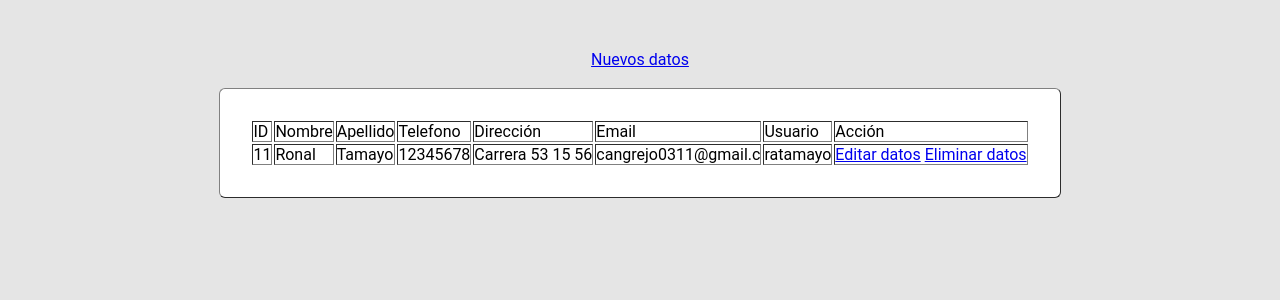
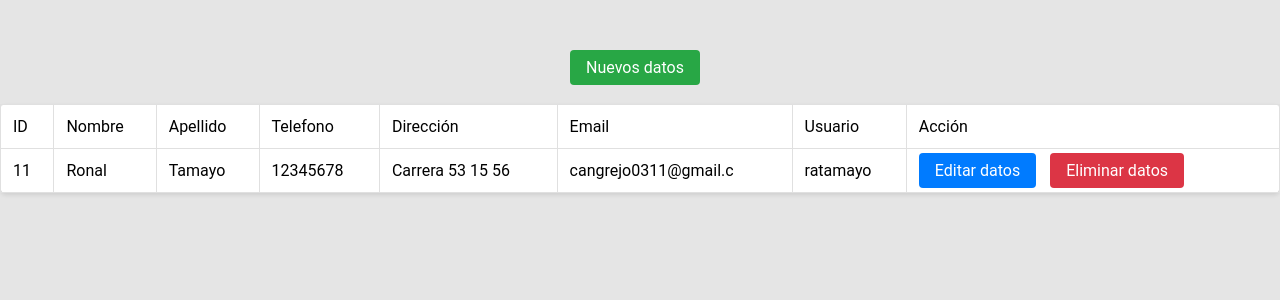
Before and after one commit to AlanOssaG/fundamentosweb, a PHP site: page / in a window 1280 px wide. Shown: the top 300 px of the page. Run offline with PHP 8.4, Linux system fonts and the light colour scheme; data comes from the database, SQL or seed files in the repository; some libraries are stand-ins or nearby versions.

Commit message:
Update style.css

```diff
--- a/formdatabase/view/style.css
+++ b/formdatabase/view/style.css
@@ -11,7 +11,7 @@ body {
   align-items: center;
   margin-top: 50px;
   background: #e5e5e5;
-    font-family: 'Roboto', sans-serif;
+  font-family: "Roboto", sans-serif;
 }
 
 .alert {
@@ -34,7 +34,8 @@ body {
   background: #e55961;
 }
 
-form, .container {
+form,
+.container {
   position: relative;
   background: #fff;
   padding: 30px;
@@ -70,8 +71,8 @@ textarea {
 .input-group textarea {
   padding: 7px;
   outline: none;
-    border: 1px solid #ccc;
-    box-shadow: 0 0 0 0 #fff;
+  border: 1px solid #000000;
+  box-shadow: 0 0 0 0 #b16a6a;
   border-radius: 5px;
   transition: 0.2s box-shadow ease;
   -webkit-border-radius: 5px;
@@ -98,8 +99,8 @@ textarea {
   border: none;
   outline: none;
   padding: 8px 20px;
-    background: #7392fe;
-    color: #fff;
+  background: #8268f7;
+  color: #ffffff;
   border-radius: 3px;
   font-weight: bold;
   cursor: pointer;
@@ -119,7 +120,7 @@ textarea {
 }
 
 form::after {
-    content: '';
+  content: "";
   position: absolute;
   top: 0;
   left: 0;
@@ -139,7 +140,7 @@ form .contact-info {
   width: calc(100%);
   font-size: 13px;
   background: #6128ff;
-    color: #fff;
+  color: #ffffff;
   border-radius: 3px;
   transform: translateX(-50%);
   -webkit-transform: translateX(-50%);
@@ -159,14 +160,68 @@ form .contact-info .info {
   padding: 30px;
 }
 
-form, .alert {
+form,
+.alert {
   min-width: 80%;
 }
 
 @media (min-width: 450px) {
-
-    form, .alert {
-        min-width: 370px
+  form,
+  .alert {
+    min-width: 370px;
+  }
 }
 
+/* Estilos para la tabla */
+table.container {
+  width: 100%;
+  border-collapse: collapse;
+  margin-bottom: 20px;
+  background-color: #fff;
+  box-shadow: 0 2px 4px rgba(0, 0, 0, 0.1);
 }
+
+table.container th,
+table.container td {
+  border: 1px solid #e0e0e0;
+  padding: 12px;
+  text-align: left;
+}
+
+table.container th {
+  background-color: #007bff;
+  color: #fff;
+}
+
+/* Estilos para los botones */
+.btn {
+  text-decoration: none;
+  background-color: #007bff;
+  color: #fff;
+  padding: 8px 16px;
+  border-radius: 4px;
+  margin-right: 10px;
+  transition: background-color 0.3s ease;
+}
+
+.btn:hover {
+  background-color: #0056b3;
+}
+
+/* Estilos para el botón "NUEVO" */
+.btn-new {
+  background-color: #28a745;
+}
+
+.btn-new:hover {
+  background-color: #1c7d38;
+}
+
+/* Estilos para el botón "ELIMINAR" */
+.btn-delete {
+  background-color: #dc3545;
+}
+
+.btn-delete:hover {
+  background-color: #c82333;
+}
```
Lines whose indentation alone changed are shown as unchanged.
